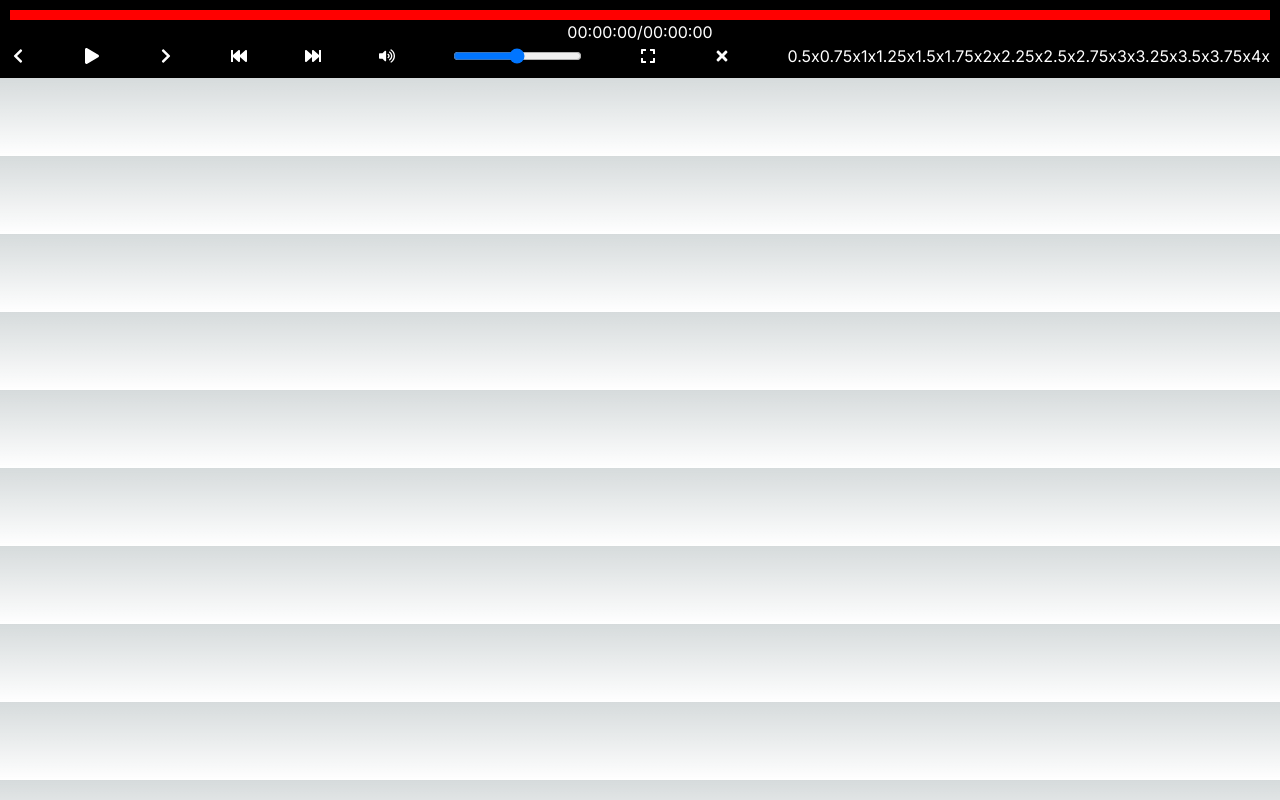
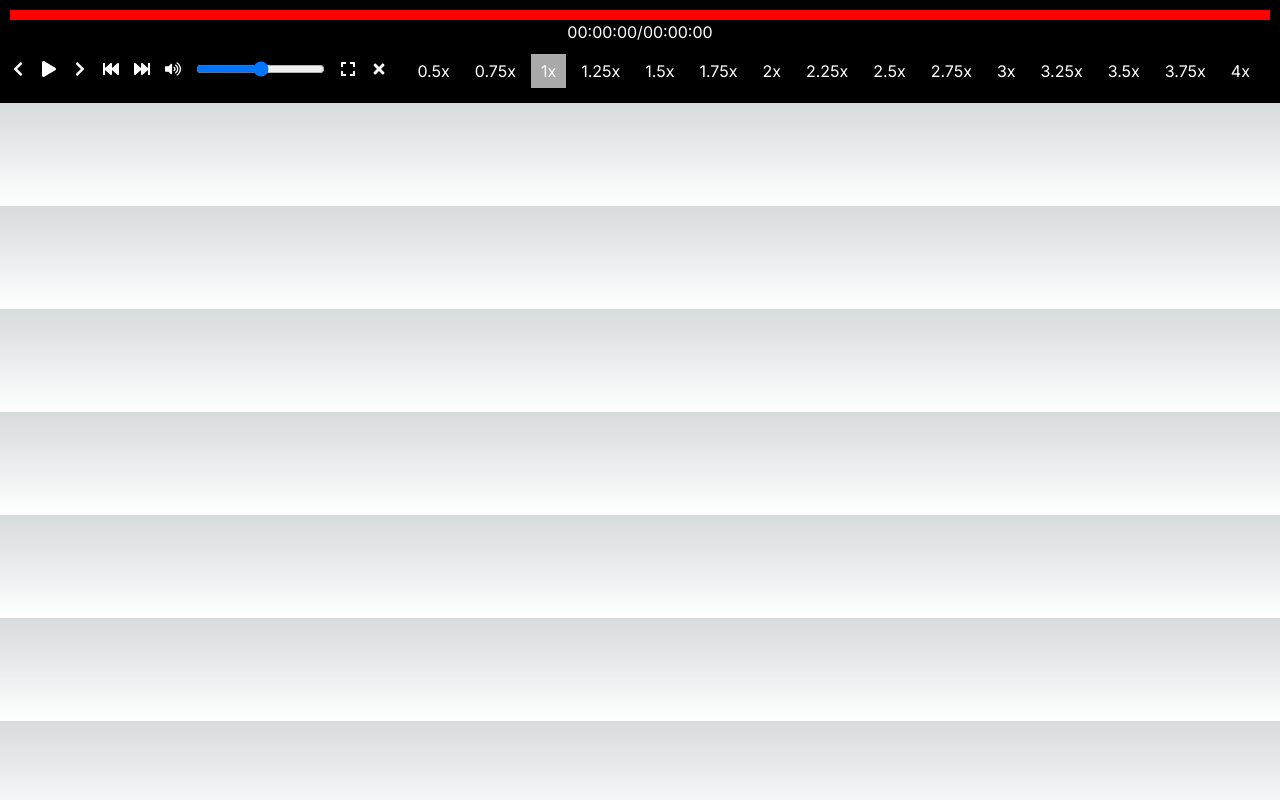
Before and after one commit to Sharishth-Singh/media-player, a Next.js app: page / in a window 1280 px wide. Built offline with nearby package versions, Linux system fonts and the light colour scheme.

Commit message:
speed done:

```diff
--- a/MediaPlayer.css
+++ b/MediaPlayer.css
@@ -44,6 +44,31 @@
   display: block;
 }
 
+.playback-rate-list {
+  background-color: black; /* Black background */
+  display: flex; /* Use flex layout to align buttons */
+  padding: 5px; /* Add some padding */
+  margin-top: 5px; /* Add some margin to separate from other controls */
+}
+
+.playback-rate-button {
+  color: white; /* White text color for buttons */
+  background-color: black; /* Black background for buttons */
+  border: none; /* Remove button border */
+  padding: 5px 10px; /* Add some padding to the buttons */
+  margin-right: 5px; /* Add some margin between buttons */
+  cursor: pointer; /* Change cursor style to pointer */
+}
+
+.playback-rate-button:hover {
+  background-color: gray; /* Change background color on hover */
+}
+
+.playback-rate-button.active {
+  background-color: darkgray; /* Change background color for active button */
+}
+
+
 .video-container {
   display: flex;
   justify-content: center;
--- a/MediaPlayer.js
+++ b/MediaPlayer.js
@@ -1,11 +1,23 @@
 import React, { useRef, useState, useEffect } from "react";
 import useMediaStore from "./store";
-import { FaPlay, FaPause, FaVolumeUp, FaVolumeMute, FaFastBackward, FaFastForward, FaExpand, FaCompress, FaChevronLeft, FaChevronRight, FaTimes } from "react-icons/fa";
+import {
+    FaPlay,
+    FaPause,
+    FaVolumeUp,
+    FaVolumeMute,
+    FaFastBackward,
+    FaFastForward,
+    FaExpand,
+    FaCompress,
+    FaChevronLeft,
+    FaChevronRight,
+    FaTimes,
+} from "react-icons/fa";
 
 import "./MediaPlayer.css";
 
 const MediaPlayer = () => {
-    const { mediaList, currentIndex, setCurrentIndex, nextMedia, prevMedia } =
+    const { mediaList, currentIndex, nextMedia, prevMedia } =
         useMediaStore();
     const currentMedia = mediaList[currentIndex];
 
@@ -17,11 +29,12 @@ const MediaPlayer = () => {
     const [currentTime, setCurrentTime] = useState(0);
     const [duration, setDuration] = useState(0);
     const [isMinimized, setIsMinimized] = useState(false);
+    const [playbackRate, setPlaybackRate] = useState(1); // Default playback rate
 
     // Playback rate options
-    const playbackRates = [0.5, 0.75, 1, 1.25, 1.5, 1.75, 2, 2.25, 2.5, 2.75, 3, 3.25, 3.5, 3.75, 4];
-
-    const [playbackRate, setPlaybackRate] = useState(1); // Default playback rate
+    const playbackRates = [
+        0.5, 0.75, 1, 1.25, 1.5, 1.75, 2, 2.25, 2.5, 2.75, 3, 3.25, 3.5, 3.75, 4
+    ];
 
     useEffect(() => {
         if (mediaRef.current) {
@@ -229,8 +242,8 @@ const MediaPlayer = () => {
                     <FaTimes />
                 </button>
 
-                {/* Add a dropdown list or buttons for speed up options */}
-                <div className="playback-rate-controls">
+                {/* Playback rate list */}
+                <div className="playback-rate-list">
                     {playbackRates.map((rate) => (
                         <button
                             key={rate}
```
